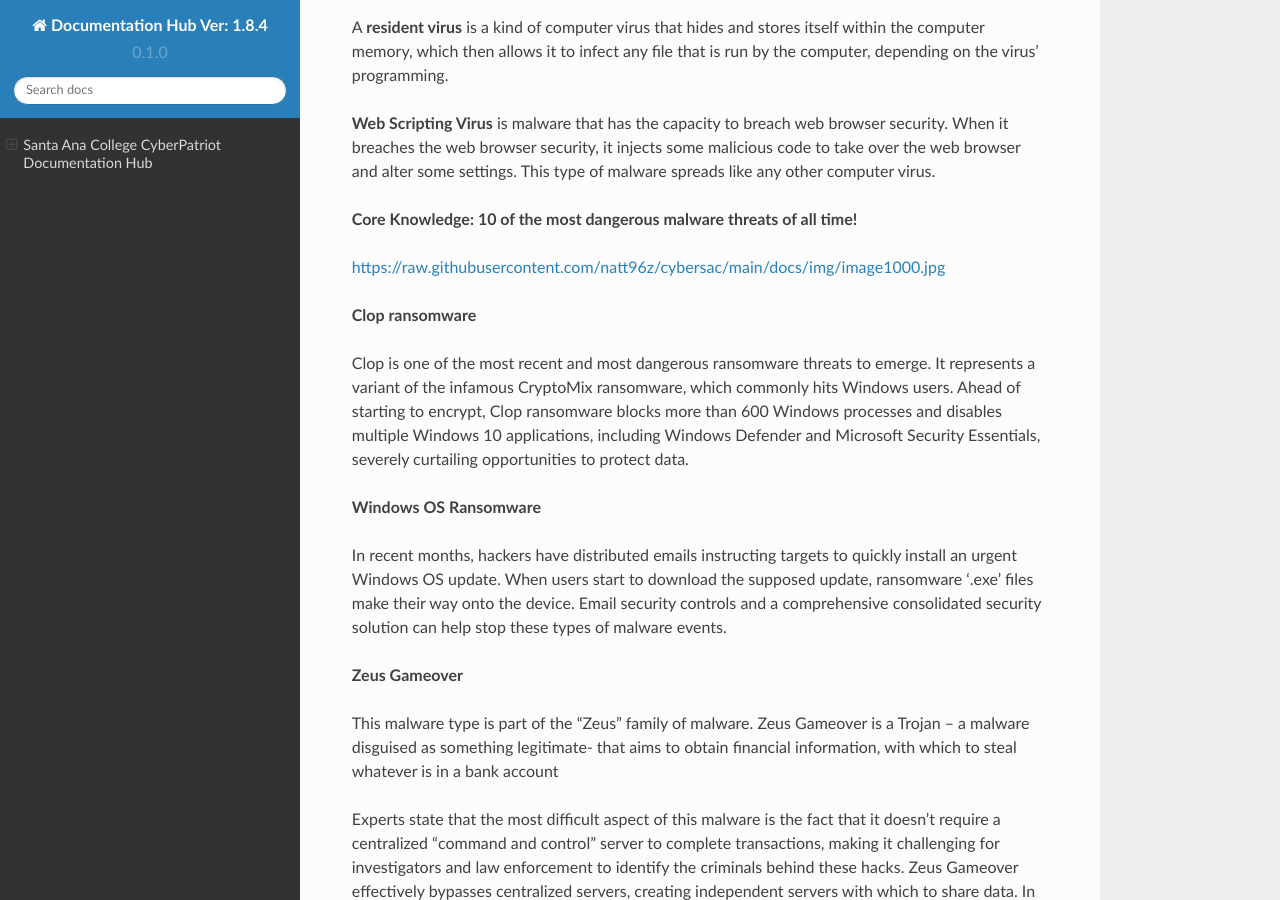
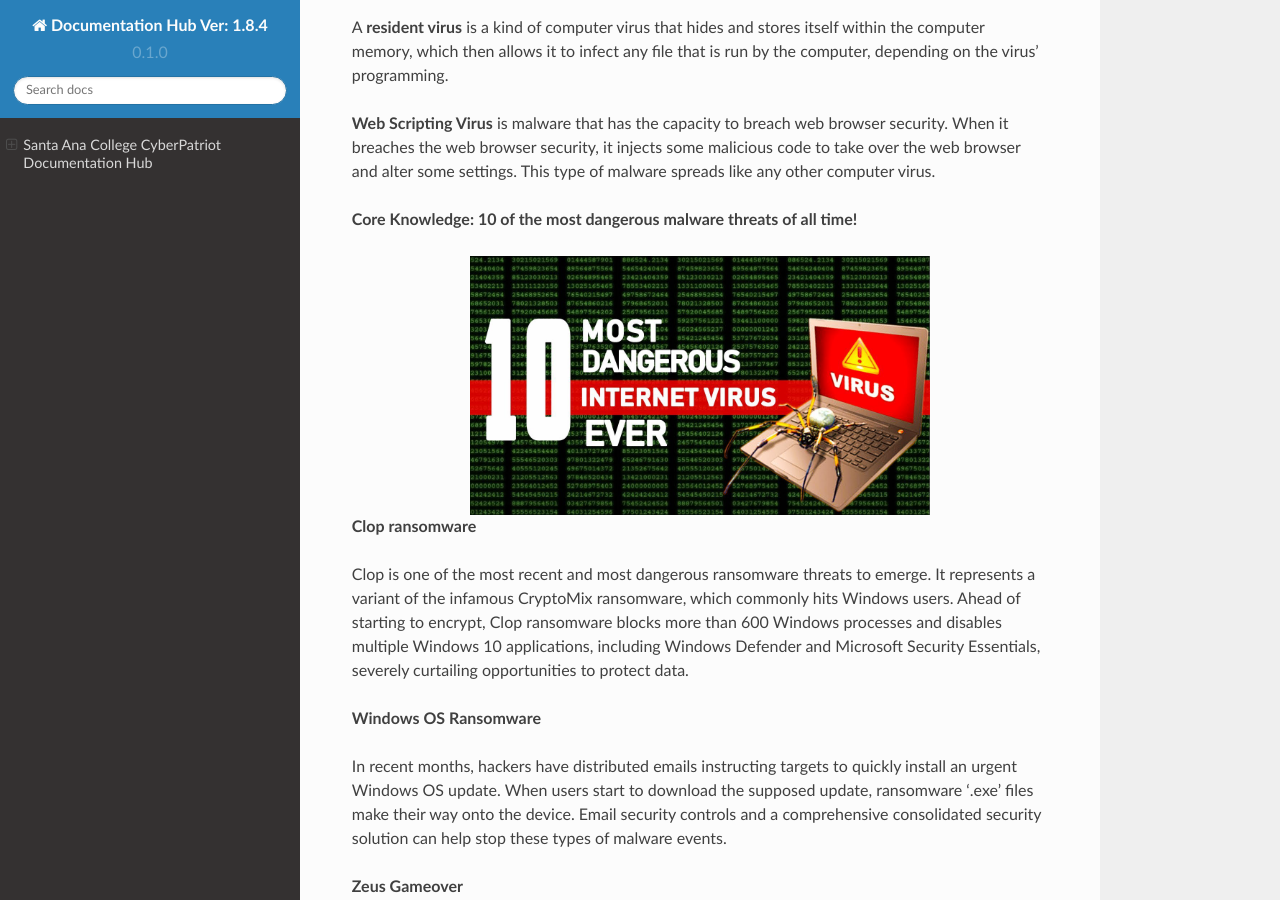
Before and after one commit to natt96z/cybersac, a Sphinx documentation site: the page built from docs/source/index.rst, in a window 1280 px wide and 900 px high, scrolled down 8251 px. Built offline with Sphinx 7.4.7 and the Read the Docs theme 2.0.0, drawn with Linux system fonts in a browser that asks for light colours.

Commit message:
Update index.rst

```diff
--- a/docs/source/index.rst
+++ b/docs/source/index.rst
@@ -134,7 +134,6 @@
    :width: 66%
    :align: center
 
-
 .. Note:: Pling is the largest and most popular Linux based app market that has multiple sets of themes, apps and extensions for various flavors of Linux distros.
 
 .. image:: https://raw.githubusercontent.com/natt96z/cybersac/main/docs/img/17.jpg
@@ -158,7 +157,7 @@
 
 A **browser hijacker** is a malware program that modifies web browser settings without the user's permission and redirects the user to websites the user had not intended to visit. It is often called a browser redirect virus because it redirects the browser to other, usually malicious, websites.
 
- A **direct action computer virus** is a class of self-replicating malware that is attached to an executable file. They are typically embedded in otherwise legitimate programs that require execution to run. After downloading and executing an infected program, the direct action computer virus will spread.
+A **direct action computer virus** is a class of self-replicating malware that is attached to an executable file. They are typically embedded in otherwise legitimate programs that require execution to run. After downloading and executing an infected program, the direct action computer virus will spread.
 
 A **file-infecting virus** is a type of malware that infects executable files with the intent to cause permanent damage or make them unusable. A file-infecting virus overwrites code or inserts infected code into an executable file.
 
@@ -176,7 +175,9 @@
 
 **Core Knowledge: 10 of the most dangerous malware threats of all time!**
 
-https://raw.githubusercontent.com/natt96z/cybersac/main/docs/img/image1000.jpg
+.. image:: https://raw.githubusercontent.com/natt96z/cybersac/main/docs/img/image1000.jpg
+   :width: 66%
+   :align: center
 
 **Clop ransomware**
 
```
